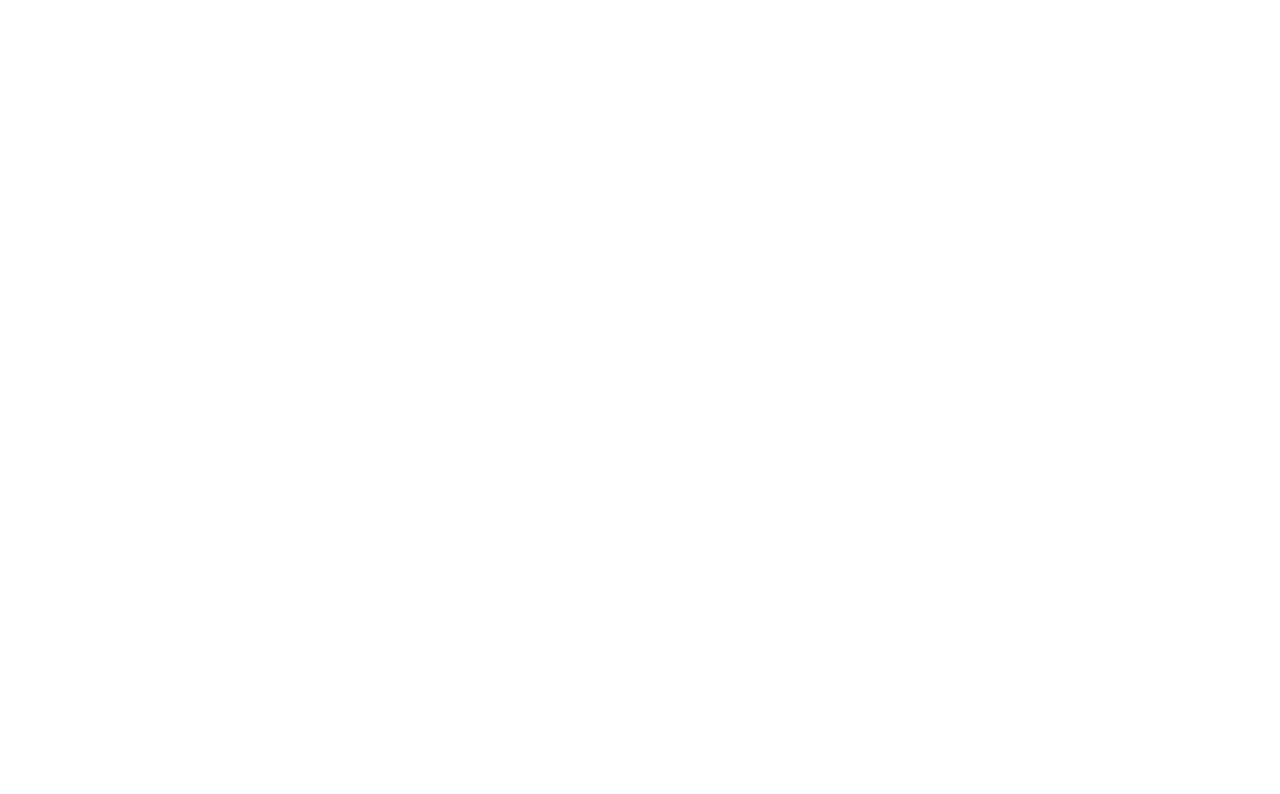
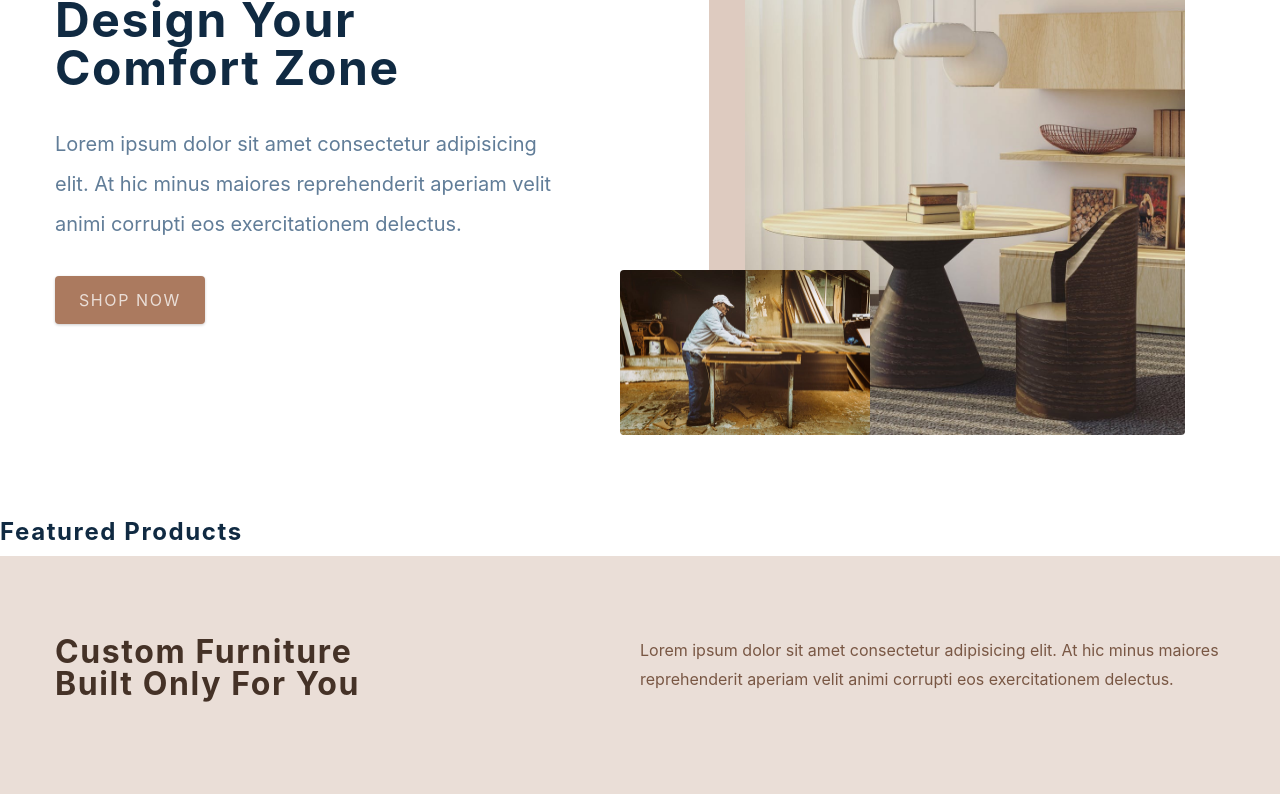
Before and after one commit to CodingOnMars/comfy-store-react, a React (Create React App) app: page / in a window 1280 px wide. Shown: the part 280-1074 px from the top of the page. Before the commit the page ends 800 px from the top, so only its background shows below. Built offline with nearby package versions, Linux system fonts and the light colour scheme; the HTML template or start-up script is replaced by a standard one.

Commit message:
homepage setup

```diff
--- a/src/components/Contact.js
+++ b/src/components/Contact.js
@@ -1,9 +1,33 @@
-import React from 'react'
-import styled from 'styled-components'
+import React from 'react';
+import styled from 'styled-components';
 
 const Contact = () => {
-  return <h4>contact section</h4>
-}
+  return (
+    <Wrapper>
+      <div className='section-center'>
+        <h3>Join our newsletter and get 20% off</h3>
+        <div className='content'>
+          <p>
+            Lorem ipsum dolor sit amet consectetur adipisicing elit. At hic
+            minus maiores reprehenderit aperiam velit animi corrupti eos
+            exercitationem delectus.
+          </p>
+          <form className='contact-form'>
+            <input
+              className='form-input'
+              type='email'
+              placeholder='enter email'
+            />
+            <button className='submit-btn' type='submit'>
+              Subscribe
+            </button>
+          </form>
+        </div>
+      </div>
+    </Wrapper>
+  );
+};
+
 const Wrapper = styled.section`
   padding: 5rem 0;
   h3 {
@@ -67,6 +91,6 @@
   @media (min-width: 1280px) {
     padding: 15rem 0;
   }
-`
+`;
 
-export default Contact
+export default Contact;
--- a/src/components/Hero.js
+++ b/src/components/Hero.js
@@ -1,12 +1,33 @@
-import React from 'react'
-import styled from 'styled-components'
-import { Link } from 'react-router-dom'
-import heroBcg from '../assets/hero-bcg.jpeg'
-import heroBcg2 from '../assets/hero-bcg-2.jpeg'
+import React from 'react';
+import styled from 'styled-components';
+import { Link } from 'react-router-dom';
+import heroBcg from '../assets/hero-bcg.jpeg';
+import heroBcg2 from '../assets/hero-bcg-2.jpeg';
 
 const Hero = () => {
-  return <h4>hero</h4>
-}
+  return (
+    <Wrapper className='section-center'>
+      <article className='content'>
+        <h1>
+          Design your <br />
+          comfort zone
+        </h1>
+        <p>
+          Lorem ipsum dolor sit amet consectetur adipisicing elit. At hic minus
+          maiores reprehenderit aperiam velit animi corrupti eos exercitationem
+          delectus.
+        </p>
+        <Link to='/products' className='btn hero-btn'>
+          Shop now
+        </Link>
+      </article>
+      <article className='img-container'>
+        <img className='main-img' src={heroBcg} alt='nice table' />
+        <img className='accent-img' src={heroBcg2} alt='person working' />
+      </article>
+    </Wrapper>
+  );
+};
 
 const Wrapper = styled.section`
   min-height: 60vh;
@@ -68,6 +89,6 @@
       border-radius: var(--radius);
     }
   }
-`
+`;
 
-export default Hero
+export default Hero;
--- a/src/components/Services.js
+++ b/src/components/Services.js
@@ -1,10 +1,38 @@
-import React from 'react'
-import styled from 'styled-components'
-import { services } from '../utils/constants'
+import React from 'react';
+import styled from 'styled-components';
+import { services } from '../utils/constants';
 
 const Services = () => {
-  return <h4>services </h4>
-}
+  return (
+    <Wrapper>
+      <div className='section-center'>
+        <article className='header'>
+          <h3>
+            Custom furniture <br />
+            built only for you
+          </h3>
+          <p>
+            Lorem ipsum dolor sit amet consectetur adipisicing elit. At hic
+            minus maiores reprehenderit aperiam velit animi corrupti eos
+            exercitationem delectus.
+          </p>
+        </article>
+        <div className='services-center'>
+          {services.map((service) => {
+            const { id, icon, title, text } = service;
+            return (
+              <article className='service' key={id}>
+                <span className='icon'>{icon}</span>
+                <h4>{title}</h4>
+                <p>{text}</p>
+              </article>
+            );
+          })}
+        </div>
+      </div>
+    </Wrapper>
+  );
+};
 
 const Wrapper = styled.section`
   h3,
@@ -68,5 +96,5 @@
       transform: translateY(5rem);
     }
   }
-`
-export default Services
+`;
+export default Services;
--- a/src/pages/HomePage.js
+++ b/src/pages/HomePage.js
@@ -1,7 +1,15 @@
-import React from 'react'
-import { FeaturedProducts, Hero, Services, Contact } from '../components'
+import React from 'react';
+import { FeaturedProducts, Hero, Services, Contact } from '../components';
+
 const HomePage = () => {
-  return <h4>home page</h4>
-}
+  return (
+    <main>
+      <Hero />
+      <FeaturedProducts />
+      <Services />
+      <Contact />
+    </main>
+  );
+};
 
-export default HomePage
+export default HomePage;
```
